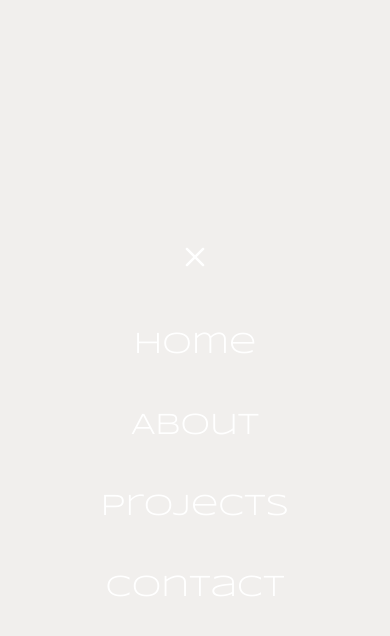
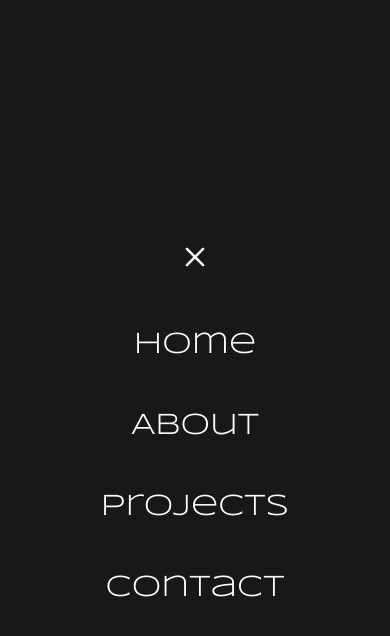
Before and after one commit to HeeyeonJeong/portfolio, a React (Create React App) app: page / in a window 390 px wide. Both pictures are taken after a click on the button 35 px from the left and 32 px from the top of the page. Shown: the top 636 px of the page. Built offline with nearby package versions, Linux system fonts and the light colour scheme.

Commit message:
Fix: mobile version navbar background color

```diff
--- a/src/Styles/Global.style.js
+++ b/src/Styles/Global.style.js
@@ -14,7 +14,6 @@ const GlobalStyle = createGlobalStyle`
     body {
         box-sizing: border-box;
 		font-family: 'Syncopate','Noto Sans KR', sans-serif;
-		background-color: #F1EFED;
 		background: ${({ theme }) => theme.bgColor};
 		color: ${({ theme }) => theme.textColor};
 		transition: all 0.25s linear;
--- a/src/components/MobileNavMenu.js
+++ b/src/components/MobileNavMenu.js
@@ -1,7 +1,8 @@
-import React, { useState } from "react";
+import React, { useContext, useState } from "react";
 import * as FiIcons from "react-icons/fi";
 import * as CgIcons from "react-icons/cg";
 import styled, { css } from "styled-components";
+import { ThemeContext } from "../context/ThemeContext";
 
 const Icon = styled.button`
   position: relative;
@@ -16,7 +17,7 @@ const SlideBox = styled.div`
   width: 100%;
   height: 100%;
   z-index: 10;
-  background-color: #f1efed;
+  background-color: ${(props) => props.mode};
   display: flex;
   flex-direction: column;
   justify-content: center;
@@ -54,6 +55,7 @@ const List = styled.li`
 `;
 
 function MobileNavMenu() {
+  const { mode } = useContext(ThemeContext);
   const [open, setOpen] = useState(false);
 
   const openClick = () => setOpen(true);
@@ -66,7 +68,7 @@ function MobileNavMenu() {
       </Icon>
 
       {open && (
-        <SlideBox open={open}>
+        <SlideBox open={open} mode={mode.bgColor}>
           <CloseIcon open={open} onClick={closeClick}>
             <CgIcons.CgClose />
           </CloseIcon>
```
